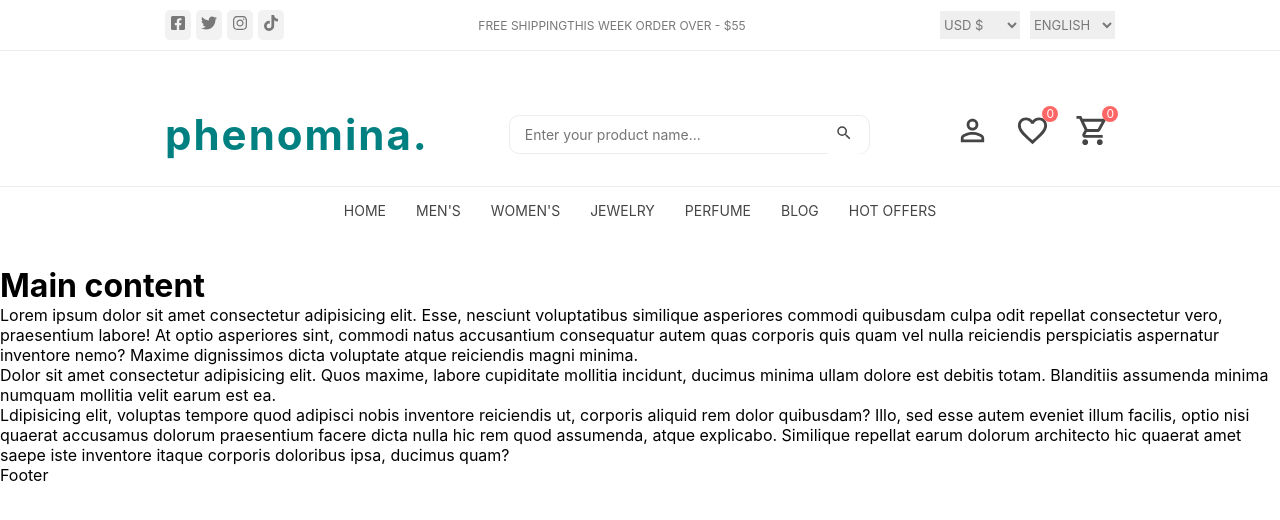
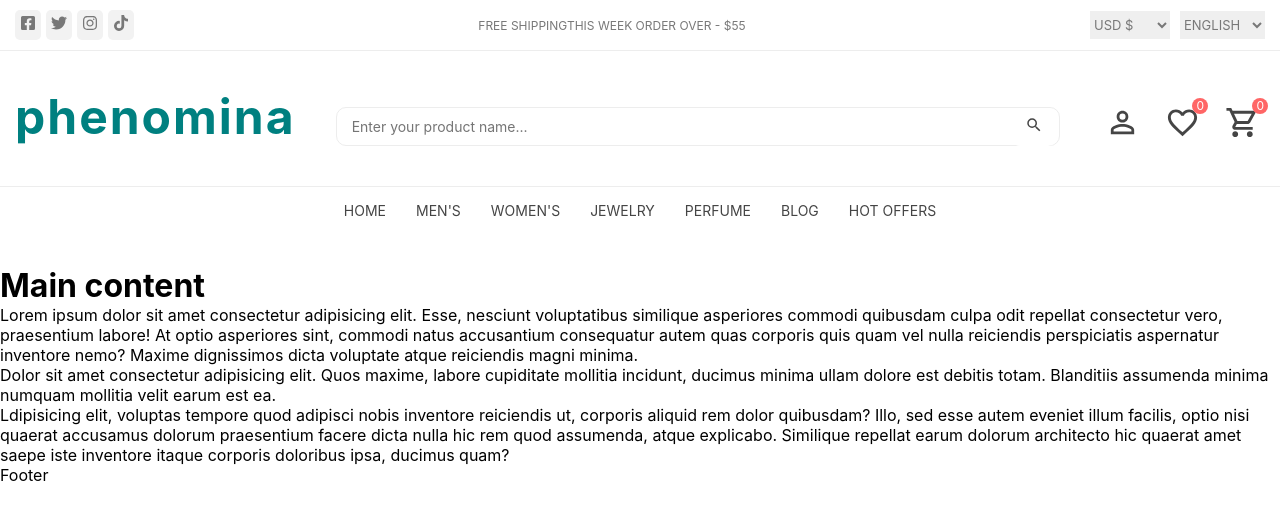
Before and after one commit to lisawagner/ecommerce-phenominav, a React (Create React App) app: page / in a window 1280 px wide. Shown: the top 520 px of the page. Built offline with nearby package versions, Linux system fonts and the light colour scheme.

Commit message:
update styles

```diff
--- a/src/components/Layout/Layout.jsx
+++ b/src/components/Layout/Layout.jsx
@@ -1,5 +1,5 @@
 import React from 'react'
-import Navbar from '../Navbar/Navbar'
+// import Navbar from '../Navbar/Navbar'
 import Footer from '../Footer/Footer'
 import Navbar3 from '../Navbar3/Navbar3'
 // import Navbar2 from '../Navbar2/Navbar2'
--- a/src/components/Navbar3/Navbar3.jsx
+++ b/src/components/Navbar3/Navbar3.jsx
@@ -89,7 +89,7 @@ const Navbar3 = () => {
     <div className="container">
 
       <a href="/" className="header-logo">
-        <span>Phenomina.</span>
+        <div className="flex-title">Phenomina</div>
         {/* <img src="" alt="Phenomina." width="120" height="36"/> */}
       </a>
       <div className="header-search-container">
@@ -254,19 +254,21 @@ const Navbar3 = () => {
       {/* <MdOutlineMenu name="menu-outline" /> */}
     </button>
 
-    <button className="action-btn right">
+    <div className="right">
+      <button className="action-btn">
         <MdOutlineHome name="home-outline" />
       </button>
 
-    <button className="action-btn right">
+      <button className="action-btn">
         <MdOutlineFavoriteBorder name="heart-outline" />
         <span className="count">0</span>
       </button>
 
-    <button className="action-btn right">
+      <button className="action-btn">
         <MdOutlineShoppingCart name="bag-handle-outline" />
         <span className="count">0</span>
       </button>
+    </div>
 
     {/* <button className="action-btn" data-mobile-menu-open-btn>
       <MdGridView name="grid-outline" />
--- a/src/components/Navbar3/navbar3.css
+++ b/src/components/Navbar3/navbar3.css
@@ -55,9 +55,9 @@ button {
   cursor: pointer;
 }
 
-img, ion-icon, button, a { display: block; }
+img, button, a { display: block; }
 
-span { display: inline-block; }
+/* span { display: inline-block; } */
 
 html {
   font-family: "Poppins", sans-serif;
@@ -133,7 +133,7 @@ body::-webkit-scrollbar-thumb:hover { background: hsl(0, 0%, 70%); }
 .desktop-navigation-menu { display: none; }
 
 .header-main {
-  margin-top: 2rem;
+  margin-top: 3.5rem;
   padding: 20px 0;
   border-bottom: 1px solid var(--cultured);
 }
@@ -144,15 +144,14 @@ body::-webkit-scrollbar-thumb:hover { background: hsl(0, 0%, 70%); }
 
 /* .header-logo img { margin: auto; } */
 /* new */
-.header-logo span {
+.header-logo .flex-title {
   display: block;
   text-align: center;
   font-weight: 700;
-  /* color: hsl(0, 0%, 13%); */
   color: teal;
   text-transform: lowercase;
-  /* --fs-1: 1.563rem; */
-  font-size: var(--fs-1);
+  /* font-size: var(--fs-1); */
+  font-size: 2.5rem;
   letter-spacing: 2px;
  }
 
@@ -188,17 +187,12 @@ body::-webkit-scrollbar-thumb:hover { background: hsl(0, 0%, 70%); }
   background: var(--white);
   position: fixed;
   top: 0;
-  /* bottom: 0; */
-  /* left: 50%; */
-  /* transform: translateX(-50%); */
   width: 100%;
-  /* max-width: 500px; */
-  margin: auto;
   display: flex;
-  justify-content: space-around;
+  justify-content: space-between;
   align-items: center;
-  padding: 10px 0 5px 0;
-  /* box-shadow: 0 0 10px hsla(0, 0%, 0%, 0.25); */
+  padding: 14px 30px 10px 20px;
+  /* padding: 10px 15px 5px 0; */
   z-index: 5;
 }
 
@@ -207,6 +201,9 @@ body::-webkit-scrollbar-thumb:hover { background: hsl(0, 0%, 70%); }
   font-size: 26px;
   color: var(--eerie-black);
   padding: 10px;
+}
+.mobile-bottom-navigation .right {
+  display: flex;
 }
 
 .mobile-bottom-navigation .count {
@@ -228,7 +225,7 @@ body::-webkit-scrollbar-thumb:hover { background: hsl(0, 0%, 70%); }
   top: 0;
   left: -100%;
   width: 100%;
-  max-width: 320px;
+  /* max-width: 320px; */
   height: 100vh;
   padding: 20px;
   box-shadow: 0 0 10px hsla(0, 0%, 0%, 0.1);
@@ -375,6 +372,7 @@ body::-webkit-scrollbar-thumb:hover { background: hsl(0, 0%, 70%); }
     display: block;
     padding: 10px 0;
     border-bottom: 1px solid var(--cultured);
+
   }
 
   .header-social-container,
@@ -388,12 +386,16 @@ body::-webkit-scrollbar-thumb:hover { background: hsl(0, 0%, 70%); }
 
   .header-alert-news b { font-weight: var(--weight-500); }
 
-  .header-main { padding: 25px 0; }
+  .header-main {
+    padding: 20px 0;
+    /* background: blue; */
+  }
 
-  /* .mobile-bottom-navigation {
-    border-top-left-radius: var(--border-radius-md);
-    border-top-right-radius: var(--border-radius-md);
-  } */
+  .mobile-bottom-navigation {
+    /* border-top-left-radius: var(--border-radius-md);
+    border-top-right-radius: var(--border-radius-md); */
+    /* background: grey; */
+  }
 
 }
 
@@ -402,14 +404,13 @@ body::-webkit-scrollbar-thumb:hover { background: hsl(0, 0%, 70%); }
 @media (min-width: 570px) {
 
   /* header */
-  .header-top .container,
-  .header-main .container {
+  .header-top .container {
     display: flex;
     justify-content: space-between;
     align-items: center;
   }
 
-  .header-logo { margin-bottom: 0; }
+  /* .header-logo { margin-bottom: 0; } */
 
   .header-top-actions {
     display: flex;
@@ -448,12 +449,26 @@ body::-webkit-scrollbar-thumb:hover { background: hsl(0, 0%, 70%); }
   }
 
   .container {
-    max-width: 750px;
+    /* max-width: 750px; */
     margin: auto;
+
   }
 
   /* header */
-  .header-main .container { gap: 80px; }
+  .header-main {
+    margin-top: 1rem;
+  }
+
+  .header-main .container {
+    display: flex;
+    justify-content: space-between;
+    align-items: center;
+    gap: 40px;
+  }
+
+ .header-logo .flex-title {
+    font-size: 3rem;
+  }
 
   .header-search-container { flex-grow: 1; }
 
@@ -468,7 +483,9 @@ body::-webkit-scrollbar-thumb:hover { background: hsl(0, 0%, 70%); }
     --fs-2: 1.125rem;
   }
 
-  .container { max-width: 980px; }
+  .container {
+    /* max-width: 980px; */
+  }
 
   /* header */
   .header-top {
```
Lines whose indentation alone changed are shown as unchanged.
